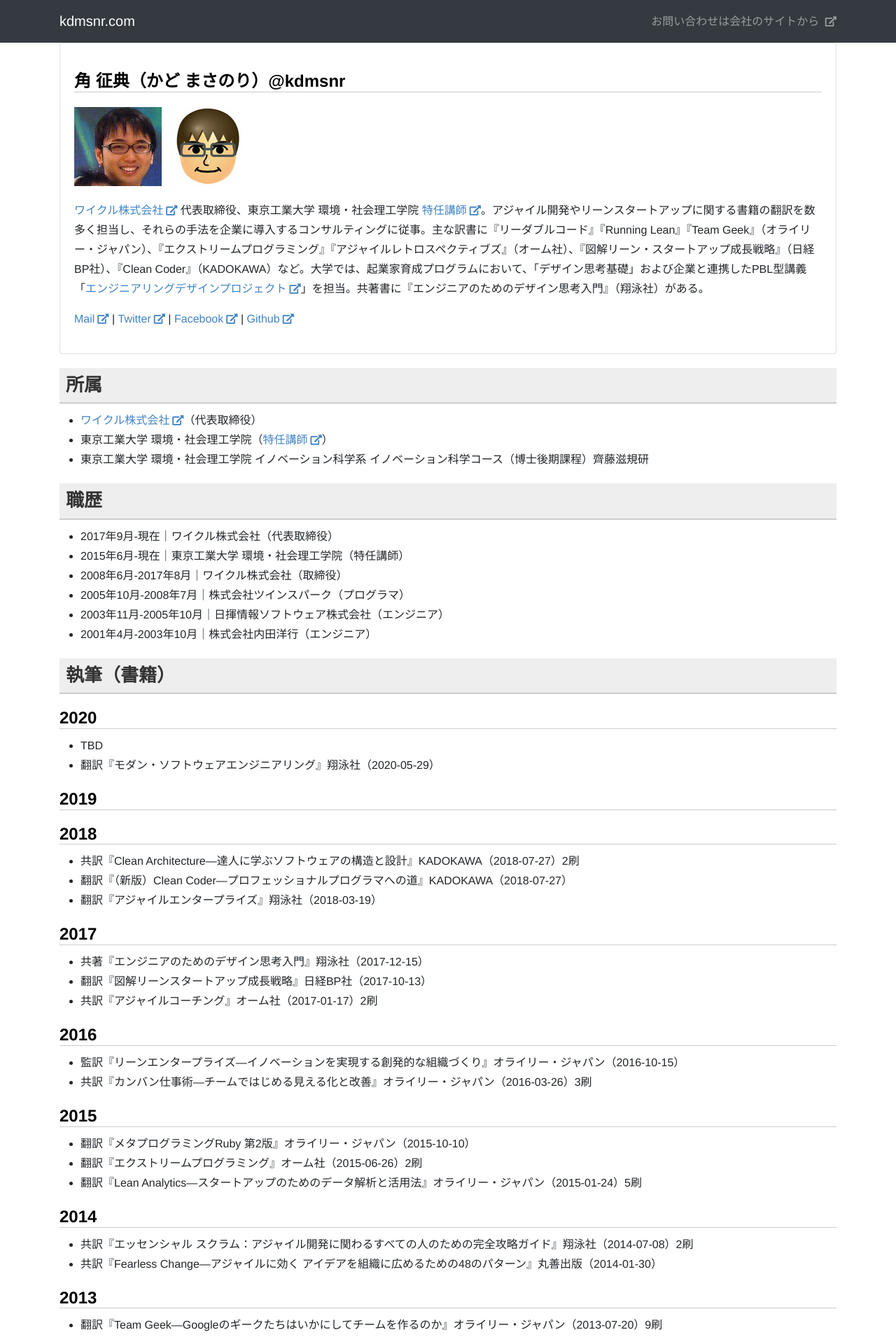
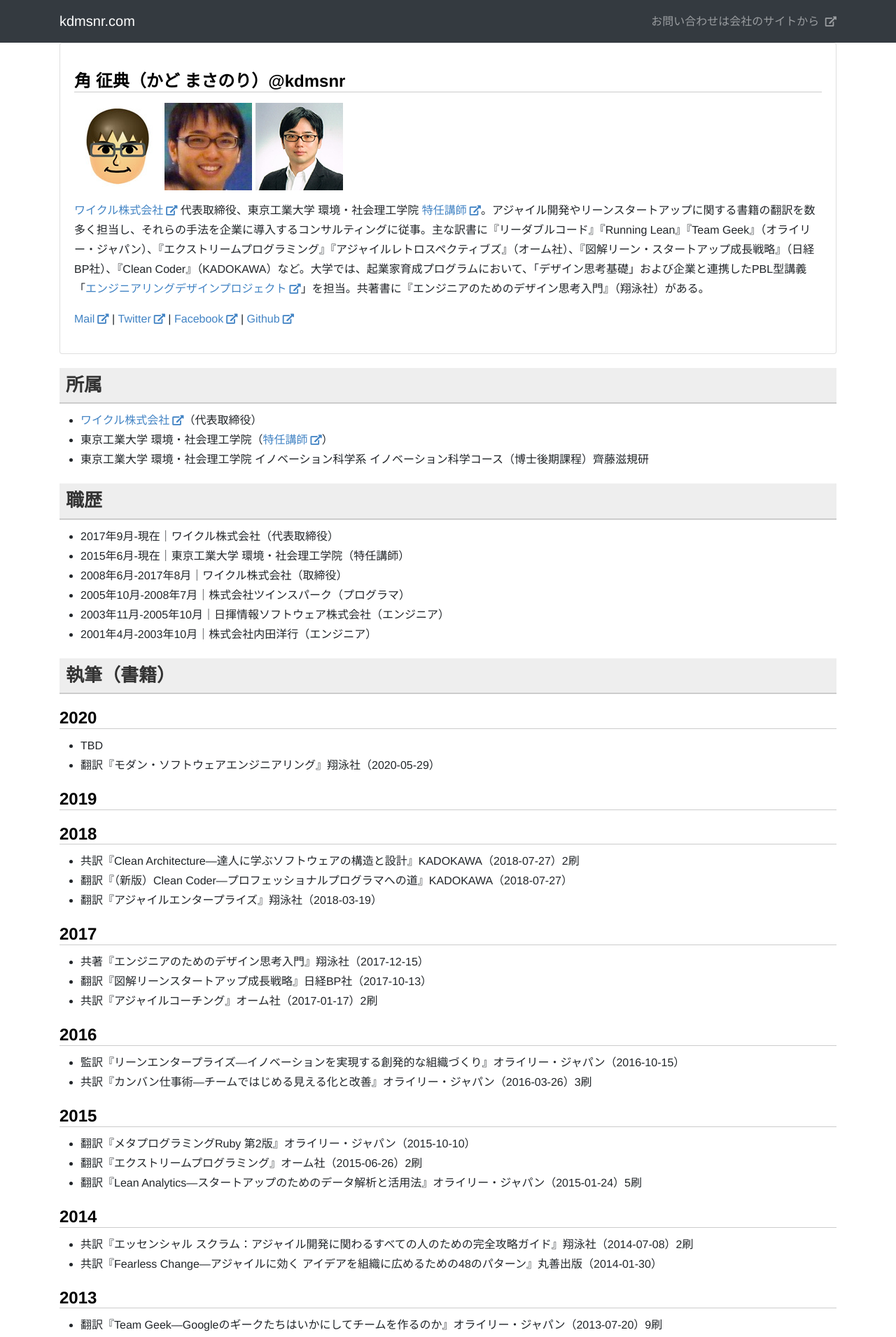
Before and after one commit to kdmsnr/kdmsnr.github.io, a Jekyll site: the page built from index.md, in a window 1280 px wide. Shown: the top 1911 px of the page at 70% size. Built offline with Jekyll 4.4.1, drawn with Linux system fonts in a browser that asks for light colours; nearby versions of some CDN libraries; library files that are not in the unit come from our copies.

Commit message:
Up photos

```diff
--- a/_includes/profile.html
+++ b/_includes/profile.html
@@ -2,8 +2,9 @@
   <div class="card-body">
     <h3>角 征典（かど まさのり）@kdmsnr</h3>
     <p>
+      <img src="/images/kdmsnr-avator.jpg" />
       <img src="/images/kdmsnr.jpg" />
-      <img src="/images/kdmsnr-avator.jpg" />
+      <a href="/images/kdmsnr-profile.jpg"><img src="/images/kdmsnr-profile-thumbnail.jpg" /></a>
     </p>
     <p><a href="http://www.waicrew.com">ワイクル株式会社</a> 代表取締役、東京工業大学 環境・社会理工学院 <a href="http://t2r2.star.titech.ac.jp/cgi-bin/researcherinfo.cgi?q_researcher_content_number=CTT100692413">特任講師</a>。アジャイル開発やリーンスタートアップに関する書籍の翻訳を数多く担当し、それらの手法を企業に導入するコンサルティングに従事。主な訳書に『リーダブルコード』『Running Lean』『Team Geek』（オライリー・ジャパン）、『エクストリームプログラミング』『アジャイルレトロスペクティブズ』（オーム社）、『図解リーン・スタートアップ成長戦略』（日経BP社）、『Clean Coder』（KADOKAWA）など。大学では、起業家育成プログラムにおいて、「デザイン思考基礎」および企業と連携したPBL型講義「<a href="https://medium.com/titech-eng-and-design">エンジニアリングデザインプロジェクト</a>」を担当。共著書に『エンジニアのためのデザイン思考入門』（翔泳社）がある。</p><p>
       <a href="https://www.waicrew.com/form/">Mail</a> |
```
Also changed, not shown: images/kdmsnr-profile-thumbnail.jpg (added), images/kdmsnr.jpg.
